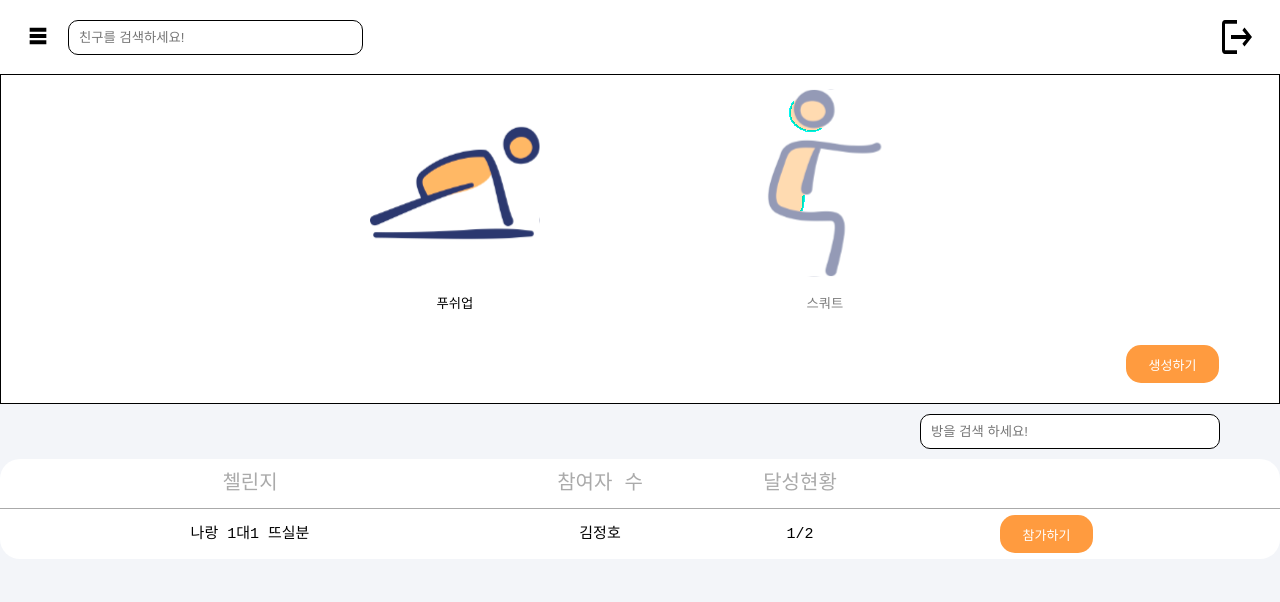
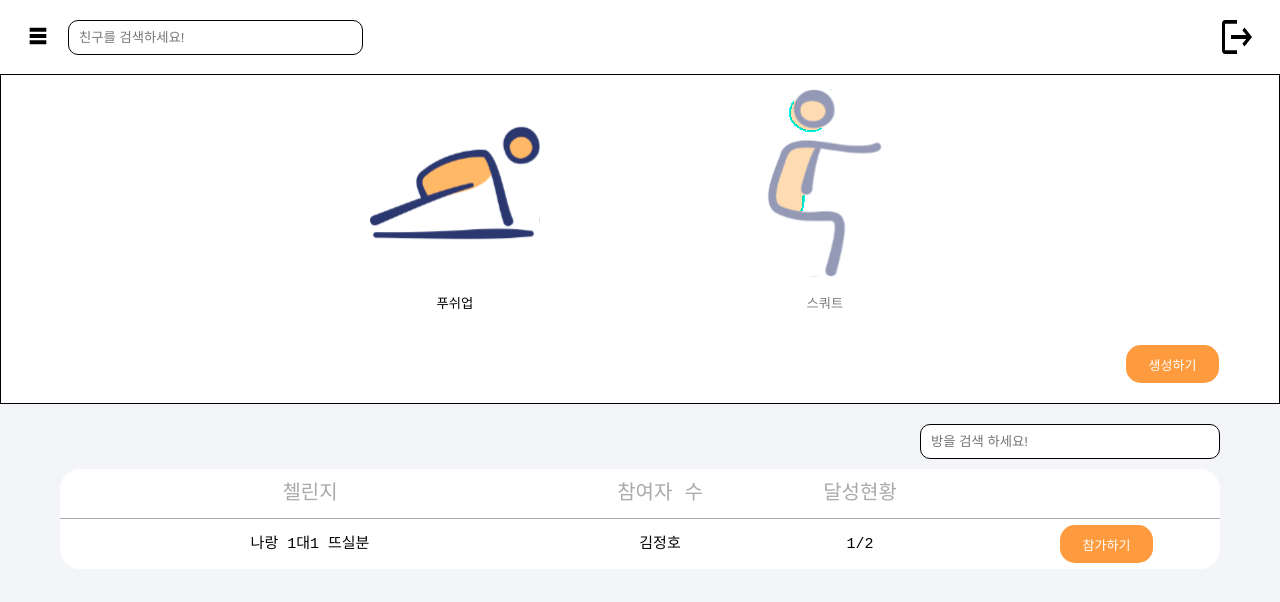
Before and after one commit to mju-KyungDongWonJeong/Togedong-front-end, a React (Create React App) app: page /gamelist in a window 1280 px wide. Shown: the top 602 px of the page. Built offline with nearby package versions, Linux system fonts and the light colour scheme; a web font is replaced by a local one.

Commit message:
fix: gamelist-page layout 추가

```diff
--- a/src/assets/pages/GameList.tsx
+++ b/src/assets/pages/GameList.tsx
@@ -68,6 +68,7 @@ const GameList = () => {
           </CreateRoomContainer>
         </GameListHeader>
         <GameListBackground>
+          <ContentContainer>
             <InputContainer>
               <SearchInput
                 onSubmit={handleSubmit}
@@ -84,6 +85,7 @@ const GameList = () => {
               buttonType="navigate"
               selectExercise={selectExercise}
             />
+          </ContentContainer>
         </GameListBackground>
       </GameListContainer>
     </>
@@ -124,9 +126,16 @@ const GameListBackground = styled.div`
   min-height: 500px;
 `;
 
-const InputContainer = styled.div`
+const ContentContainer = styled.div`
   width: 100%;
   display: flex;
+  flex-direction: column;
   justify-content: end;
   padding: 10px 60px;
 `;
+
+const InputContainer = styled.div`
+  display: flex;
+  justify-content: end;
+  padding: 10px 0;
+`;
```
Lines whose indentation alone changed are shown as unchanged.
